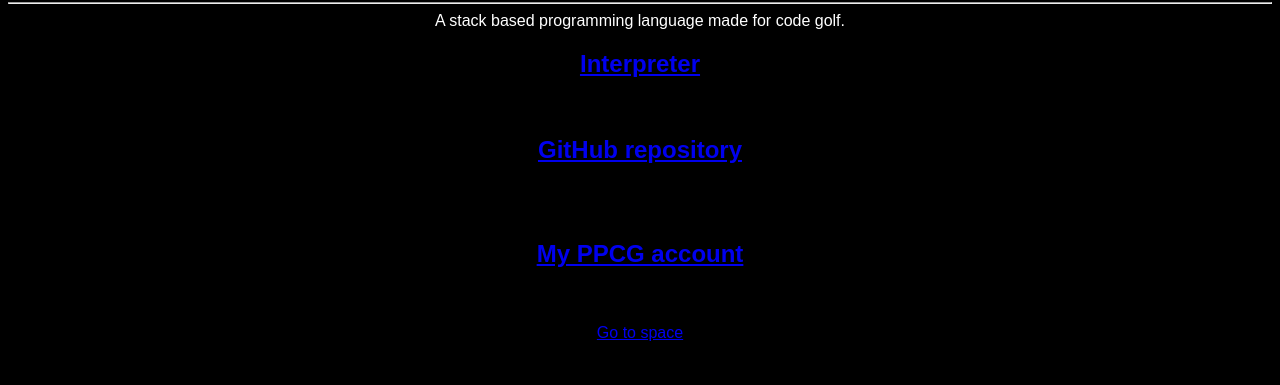
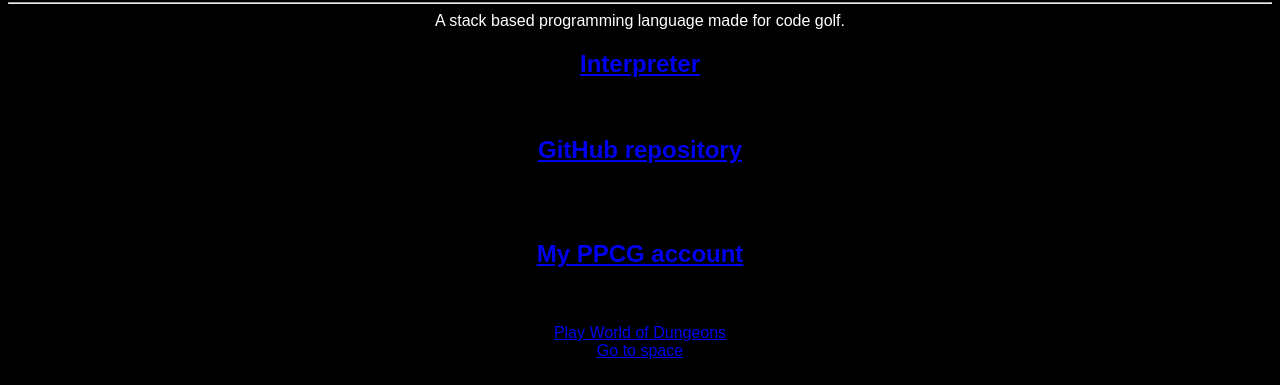
Before and after one commit to nph278/nph278.github.io-old, a plain HTML site: page index.html in a window 1280 px wide. Shown: the part 415-800 px from the top of the page. Drawn offline with Linux system fonts and the light colour scheme.

Commit message:
Update index.html

```diff
--- a/index.html
+++ b/index.html
@@ -29,6 +29,7 @@
 
 	<br><br>
 
+	<a href="dungeon.html">Play World of Dungeons</a><br>
 	<a href="space.html">Go to space</a>
 </body>
 </html>
```
